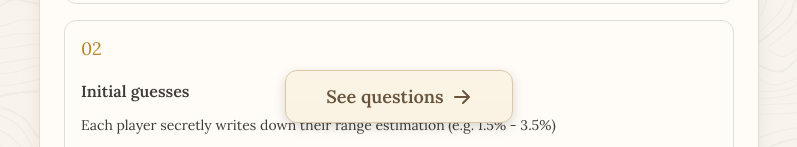
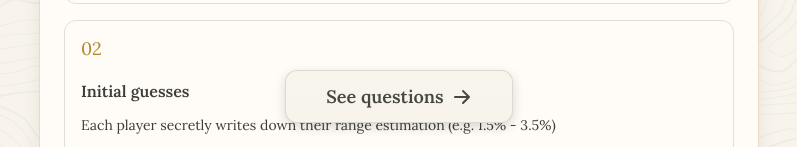
Before and after one commit to danielfetz/fermi-poker-questions, a React (Create React App) app: page / in a window 1280 px wide. Shown: the part 653-800 px from the top of the page, without its empty margins (241-1038 px from the left). Built offline with nearby package versions, Linux system fonts and the light colour scheme.

Commit message:
Update styles.css

```diff
--- a/src/styles.css
+++ b/src/styles.css
@@ -505,12 +505,12 @@ header.pt-28 {
   overflow: hidden;
   min-width: 200px;
   font-family: 'Lora', serif;
+  border-bottom-width: 3px;
 }
 
 .light .start-game-button {
-  background-color: rgb(250 243 227);
-  color: var(--rich-brown);
-  border: 1px solid var(--soft-brown);
+  background-color: var(--cream-tan);
+  border: 1px solid #8080803d;
 }
 
 .dark .start-game-button {
```
